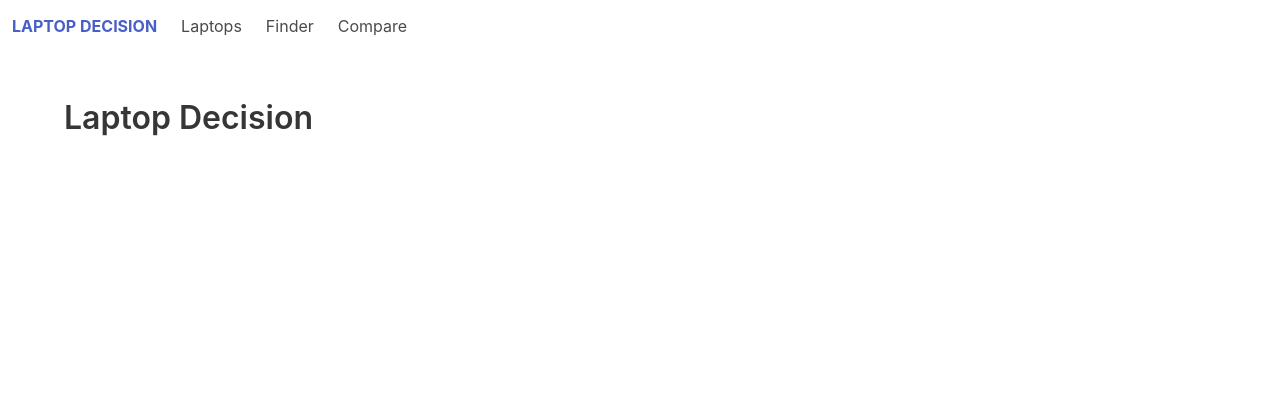
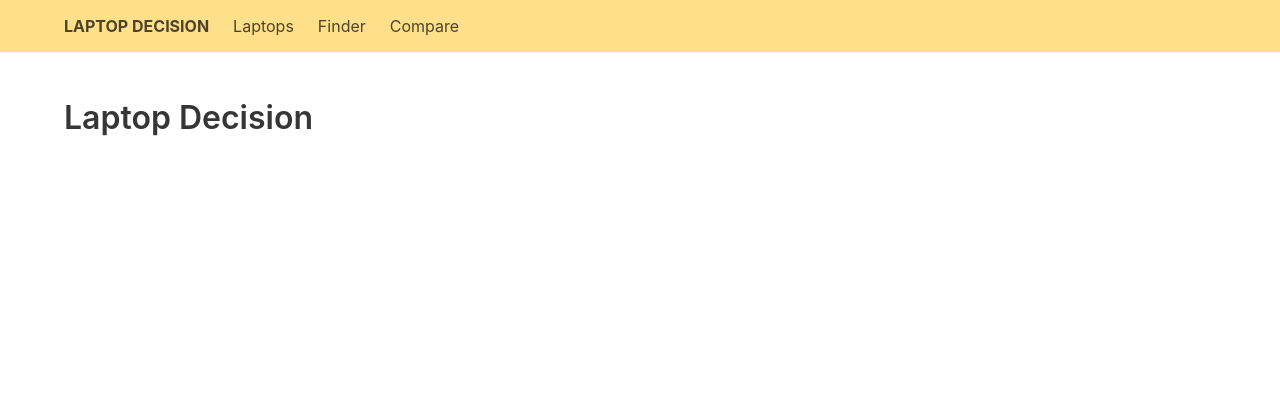
Before and after one commit to bonasunu/laptopdecision, a Django app: page / in a window 1280 px wide. Shown: the top 420 px of the page. Run offline with Django 3.2, Linux system fonts and the light colour scheme; some libraries are stand-ins or nearby versions.

Commit message:
modify navbar style

```diff
--- a/lapdec/app/templates/app/base.html
+++ b/lapdec/app/templates/app/base.html
@@ -11,7 +11,8 @@
 </head>
 <body>
     <head>
-        <nav class="navbar">
+        <nav class="bd-navbar navbar is-warning">
+            <div class="container">
                 <div class="navbar-brand">
                     <a class="navbar-item" href="https://bulma.io">
                         <strong>LAPTOP DECISION</strong>
@@ -31,6 +32,7 @@
                         </a>
                     </div>
                 </div>
+            </div>
         </nav>
     </head>
     {% block body %}
```
Lines whose indentation alone changed are shown as unchanged.
